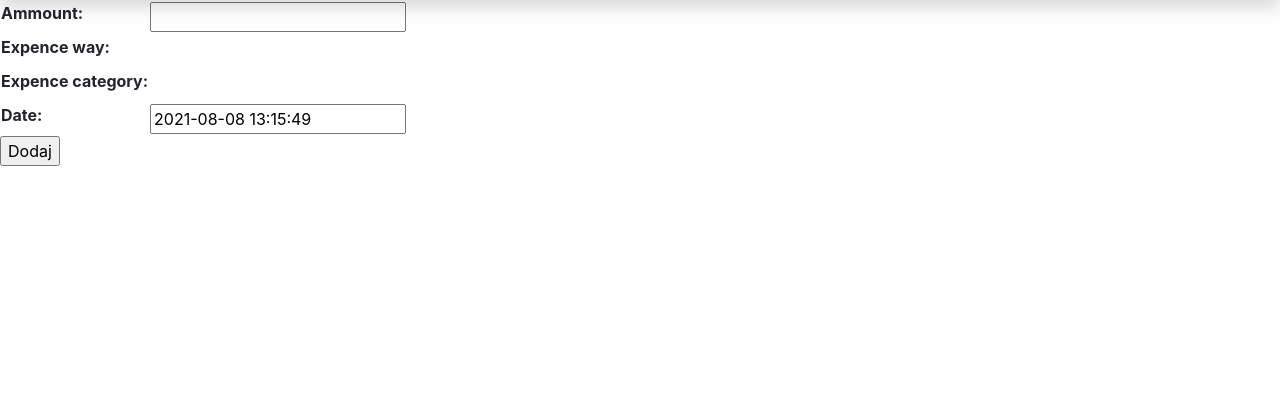
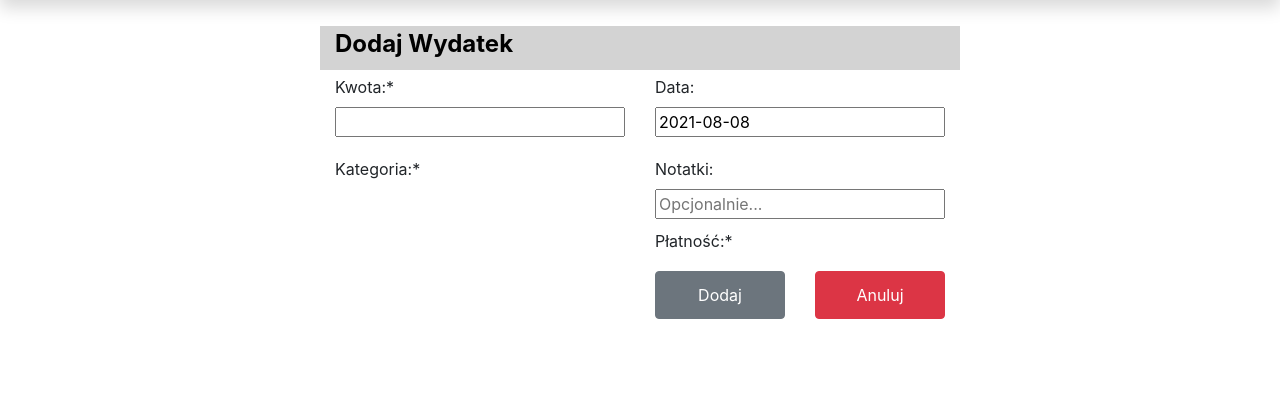
Before and after one commit to L0czi/Personal_Budget, a Django app: page /budget/expence/ in a window 1280 px wide. Shown: the part 112-512 px from the top of the page. Run offline with Django 3.2, Linux system fonts and the light colour scheme; the visitor is signed in with stand-in values (Sample User, id 1); data that the repository does not hold is empty; some libraries are stand-ins or nearby versions.

Commit message:
css update

```diff
--- a/budget/forms.py
+++ b/budget/forms.py
@@ -38,22 +38,32 @@ class WayCategoryForm (forms.ModelForm):
             'name': forms.TextInput(attrs={'placeholder': 'Nowa Kategoria'}),
         }
 
+class DateInput(forms.DateInput):
+    input_type = 'date'
+
 class AddExpenceForm (forms.ModelForm):
     class Meta:
         model = Expence
-        fields = ['ammount','expence_way','expence_category','date']
+        fields = ['ammount','expence_way','expence_category','date', 'notes']
+
+        labels = {
+            'ammount':'Kwota:',
+            'expence_category': 'Kategoria:',
+            'expence_way': 'Płatność:',
+            'date':'Data:',
+            'notes':'Notatki:',
+        }
         widgets = {
-            'expence_category': RadioSelect,
-            'expence_way': RadioSelect,
+            'expence_category':forms.RadioSelect(),
+            'expence_way':forms.RadioSelect(),
+            'notes': forms.TextInput(attrs={'placeholder': 'Opcjonalnie...'}),
+            'date': forms.DateInput()
         }
 
     def __init__(self,user, *args, **kwargs):
         super(AddExpenceForm, self).__init__(*args,**kwargs)
         self.fields ['expence_category'].queryset = ExpenceCategory.objects.filter(user=user)
         self.fields ['expence_way'].queryset = ExpenceWay.objects.filter(user=user)
-
-class DateInput(forms.DateInput):
-    input_type = 'date'
 
 
 class AddIncomeForm (forms.ModelForm):
--- a/budget/models.py
+++ b/budget/models.py
@@ -8,14 +8,14 @@ class ExpenceCategory (models.Model):
     user = models.ForeignKey(User, on_delete=CASCADE)
     name = models.CharField(max_length=100)
     def __str__ (self):
-        return f'({self.name}, {self.user})'
+        return self.name
 
 class ExpenceWay (models.Model):
     '''Model representing all possible expence way'''
     user = models.ForeignKey(User, on_delete=CASCADE)
     name = models.CharField(max_length=100)
     def __str__ (self):
-        return f'({self.name}, {self.user})'
+        return self.name
 
 class Expence (models.Model):
     '''Model representing particular expence'''
@@ -23,7 +23,9 @@ class Expence (models.Model):
     expence_way = models.ForeignKey(ExpenceWay, on_delete=models.CASCADE)
     user = models.ForeignKey(User, on_delete=CASCADE)
     ammount = models.DecimalField(max_digits=8, decimal_places=2)
-    date = models.DateTimeField(default=now, blank=True)
+    date = models.DateField(default=now, blank=True)
+    notes = models.CharField(max_length=100, blank=True)
+
     def __str__ (self):
         return f'{self.user}: {self.expence_category}, {self.expence_way}, {self.ammount}'
 
--- a/budget/static/budget/income.css
+++ b/budget/static/budget/transactions.css
@@ -1,4 +1,13 @@
 @import url('colors.css');
+
+.container {
+
+	margin-top: 1em;
+	margin-bottom: 5em;
+	padding-bottom: 1em;
+	width: 100%;
+}
+
 
 .controls label{
     width:100%;
@@ -30,6 +39,13 @@ input[type='radio']
 	padding-top: 0px;
 	padding-bottom: 0px;
 	line-height: 100%;
+}
+
+#buttons_footer
+{
+	position: fixed;
+	bottom: 0;
+	min-width: 300px;
 }
 
 .transaction-alert
--- a/budget/templates/budget/expence_form.html
+++ b/budget/templates/budget/expence_form.html
@@ -1,14 +1,88 @@
 {% extends "budget/base_generic.html" %}
+{% load crispy_forms_tags %}
+
+{% block css %}
+  {% load static %}
+  <link rel="stylesheet" href="{% static 'budget/transactions.css' %}">
+{% endblock css %}
+
 
 {% block content %}
+<form method="post">{% csrf_token %}
+  <div class="container offset-xl-3 offset-lg-2 offset-md-1 offset-sm-2 offset-1 col-xl-6 col-lg-8 col-md-10 col-sm-8 col-10 bg-main">
+    <!--Title-->
+    <div class="row">
+      <div class="col-12 bg_form">
+        <label>Dodaj Wydatek</label>
+      </div>
+    </div>
+    <!-- Ammount and Date-->
+    <div class="row">
+      <div class="col-12 col-md-6">
+      {{ form.ammount| as_crispy_field }}
+      </div>
+      <div class="col-12 col-md-6">
+        {{ form.date |as_crispy_field }}
+      </div>
+    </div>
+    <!-- info ribbon-->
+    <div class="row transaction-alert" >
+      {% if messages %}
+      {% for message in messages %}
+      <div class="col-12 alert alert-success" role="alert">
+        {{ message }}
+      </div>
+      {% endfor %}
+      {% endif %}
+    </div>
+    <!--Expence category-->
+    <div class="row">
 
-  <form action="" method="post">
-    {% csrf_token %}
-    <table>
-    {{ form.as_table }}
-    </table>
-    <input type="submit" value="Dodaj" name="add_expence_category">
-  </form>
+      <div class="col-12 col-md-6 ">
+        {{form.expence_category|as_crispy_field}}
+      </div>
 
+      <div class="col-12 col-md-6">
+        {{form.notes|as_crispy_field}}
+
+        <!--Expence Way-->
+        <div class="row">
+          <div class="col-12">
+            {{form.expence_way|as_crispy_field}}
+          </div>
+        </div>
+         <!--Buttons for desktop version-->
+        <div class="row">
+
+          <div class="col-6 d-md-block d-none transaction_button">
+            <button type="submit" class="btn btn-secondary">Dodaj</button>
+          </div>
+
+          <div class="col-6 d-md-block d-none transaction_button">
+            <button type="reset" class="btn btn-danger">Anuluj</button>
+          </div>
+        </div>
+      </div>
+    </div>
+
+    <div class="row">
+      <br>
+    </div>
+  </div>
+      <!--Buttons for mobile version-->
+  <div class="col-12 d-md-none d-block" id="buttons_footer">
+
+    <div class="row">
+
+      <div class="transaction_button col-4">
+        <button class="btn btn-danger" type="reset" value="Reset">Anuluj</button>
+      </div>
+
+      <div class="transaction_button offset-4 col-4">
+        <button type="submit" class="btn btn-secondary">Dodaj</button>
+      </div>
+    </div>
+  </div>
+</form>
 
 {% endblock %}
--- a/budget/views.py
+++ b/budget/views.py
@@ -41,7 +41,8 @@ def create_income(request):
             user=request.user,
             income_category=income.income_category,
             ammount = income.ammount,
-            date = income.date
+            date = income.date,
+            notes = income.notes
             )
 
             add_income.save()
@@ -69,7 +70,8 @@ def create_expence(request):
             expence_way= expence.expence_way,
             expence_category=expence.expence_category,
             ammount = expence.ammount,
-            date = expence.date
+            date = expence.date,
+            notes = expence.notes
             )
 
             add_expence.save()
```
Also changed, not shown: budget/templates/budget/income_form.html (+30 -16 lines), budget/migrations/0001_initial.py, budget/migrations/0002_auto_20210806_2121.py (deleted), 1 other file.
